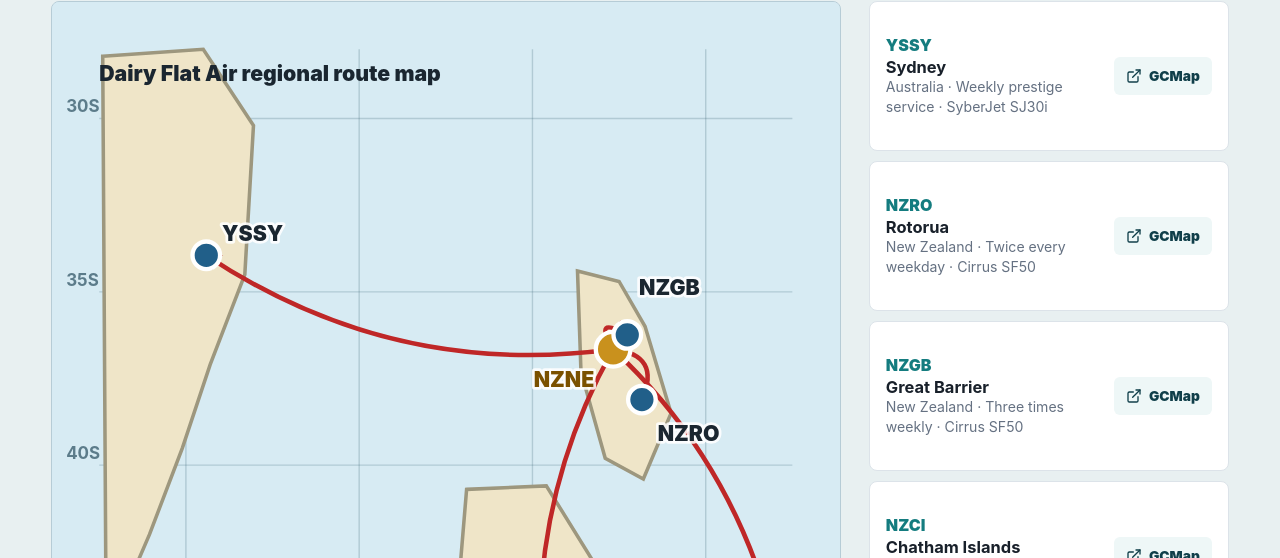
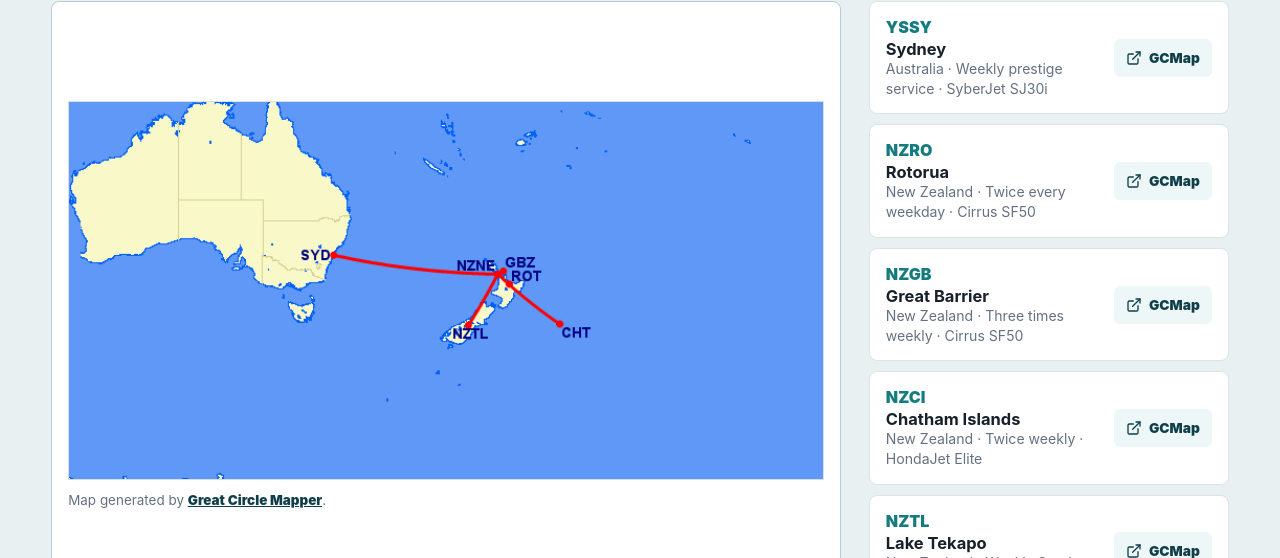
Before and after one commit to toubeichuan/AWD-Assignment-2, a Next.js app: page / in a window 1280 px wide. Shown: the part 691-1249 px from the top of the page. Built offline with nearby package versions, Linux system fonts and the light colour scheme.

Commit message:
Use generated Great Circle Mapper map

```diff
--- a/src/app/globals.css
+++ b/src/app/globals.css
@@ -247,84 +247,31 @@ select:focus {
 }
 
 .networkMap {
+  display: grid;
+  align-content: center;
+  gap: 12px;
   min-height: 360px;
   border: 1px solid #b6ccd6;
   border-radius: 8px;
-  background: #d7ebf3;
-  overflow: hidden;
+  background: #ffffff;
+  padding: 16px;
 }
 
-.networkMap svg {
+.gcmapImage {
   display: block;
   width: 100%;
-  height: 100%;
-  min-height: 360px;
+  height: auto;
+  border: 1px solid #d7e1e5;
 }
 
-.oceanPanel {
-  fill: #d7ebf3;
+.mapAttribution {
+  margin: 0;
+  color: var(--muted);
+  font-size: 0.84rem;
 }
 
-.graticule {
-  stroke: rgba(56, 98, 115, 0.24);
-  stroke-width: 0.18;
-}
-
-.graticuleLabel {
-  fill: rgba(34, 71, 88, 0.68);
-  font-size: 2.15px;
-  font-weight: 700;
-}
-
-.landMass {
-  fill: #efe5c8;
-  stroke: #9d977e;
-  stroke-width: 0.45;
-}
-
-.routeArc {
-  fill: none;
-  marker-end: url("#routeArrow");
-  stroke: #bf2727;
-  stroke-linecap: round;
-  stroke-width: 0.58;
-}
-
-.routeArrow {
-  fill: #bf2727;
-}
-
-.hubNode,
-.routeNode {
-  stroke: #ffffff;
-  stroke-width: 0.55;
-}
-
-.hubNode {
-  fill: #c9911d;
-}
-
-.routeNode {
-  fill: #215f89;
-}
-
-.mapLabel {
-  fill: #1a2630;
-  font-size: 2.7px;
-  font-weight: 900;
-  paint-order: stroke;
-  stroke: rgba(255, 255, 255, 0.86);
-  stroke-linejoin: round;
-  stroke-width: 0.7;
-}
-
-.hubLabel {
-  fill: #7a5100;
-}
-
-.mapTitle {
-  fill: #1a2630;
-  font-size: 2.7px;
+.mapAttribution a {
+  color: var(--deep);
   font-weight: 900;
 }
 
--- a/src/app/page.tsx
+++ b/src/app/page.tsx
@@ -12,6 +12,7 @@ import {
   Trash2,
   UserRoundSearch,
 } from "lucide-react";
+import Image from "next/image";
 import { FormEvent, useEffect, useMemo, useState } from "react";
 import type { Airport, ScheduleSummary } from "@/lib/types";
 
@@ -34,6 +35,8 @@ const todayInput = today.toISOString().slice(0, 10);
 const nextMonthInput = new Date(today.getTime() + 30 * 24 * 60 * 60 * 1000)
   .toISOString()
   .slice(0, 10);
+const gcmapSource =
+  "http://www.gcmap.com/map?P=NZNE-YSSY,NZNE-NZRO,NZNE-NZGB,NZNE-NZCI,NZNE-NZTL&MS=wls&MR=540&MX=720x360&PM=b:disc7%2b%25t&PC=red&PW=3";
 
 const routeNetwork = [
   {
@@ -43,11 +46,6 @@ const routeNetwork = [
     aircraft: "SyberJet SJ30i",
     frequency: "Weekly prestige service",
     gcmap: "http://www.gcmap.com/mapui?P=NZNE-YSSY",
-    lat: -33.946,
-    lon: 151.177,
-    labelDx: 2,
-    labelDy: -1.8,
-    labelAnchor: "start",
   },
   {
     code: "NZRO",
@@ -56,11 +54,6 @@ const routeNetwork = [
     aircraft: "Cirrus SF50",
     frequency: "Twice every weekday",
     gcmap: "http://www.gcmap.com/mapui?P=NZNE-NZRO",
-    lat: -38.109,
-    lon: 176.317,
-    labelDx: 2,
-    labelDy: 5.2,
-    labelAnchor: "start",
   },
   {
     code: "NZGB",
@@ -69,11 +62,6 @@ const routeNetwork = [
     aircraft: "Cirrus SF50",
     frequency: "Three times weekly",
     gcmap: "http://www.gcmap.com/mapui?P=NZNE-NZGB",
-    lat: -36.241,
-    lon: 175.472,
-    labelDx: 1.5,
-    labelDy: -5,
-    labelAnchor: "start",
   },
   {
     code: "NZCI",
@@ -82,11 +70,6 @@ const routeNetwork = [
     aircraft: "HondaJet Elite",
     frequency: "Twice weekly",
     gcmap: "http://www.gcmap.com/mapui?P=NZNE-NZCI",
-    lat: -43.811,
-    lon: 183.543,
-    labelDx: -2,
-    labelDy: -1.8,
-    labelAnchor: "end",
   },
   {
     code: "NZTL",
@@ -95,109 +78,8 @@ const routeNetwork = [
     aircraft: "HondaJet Elite",
     frequency: "Weekly South Island service",
     gcmap: "http://www.gcmap.com/mapui?P=NZNE-NZTL",
-    lat: -44.005,
-    lon: 170.445,
-    labelDx: 2,
-    labelDy: -1.8,
-    labelAnchor: "start",
   },
-] as const;
-
-const hubAirport = {
-  code: "NZNE",
-  city: "Dairy Flat",
-  lat: -36.657,
-  lon: 174.655,
-};
-
-const mapBounds = {
-  minLon: 145,
-  maxLon: 185,
-  minLat: -48,
-  maxLat: -28,
-};
-
-const graticuleLongitudes = [150, 160, 170, 180];
-const graticuleLatitudes = [-30, -35, -40, -45];
-
-const landShapes = [
-  [
-    [145.2, -28.2],
-    [151.0, -28.0],
-    [153.9, -30.2],
-    [153.4, -34.5],
-    [151.4, -37.1],
-    [149.8, -39.5],
-    [147.9, -42.0],
-    [145.4, -44.9],
-    [145.2, -28.2],
-  ],
-  [
-    [172.6, -34.4],
-    [175.0, -34.7],
-    [176.5, -36.0],
-    [178.0, -38.5],
-    [176.4, -40.4],
-    [174.2, -39.8],
-    [172.8, -37.3],
-    [172.6, -34.4],
-  ],
-  [
-    [166.2, -40.7],
-    [170.8, -40.6],
-    [174.4, -43.5],
-    [172.1, -46.7],
-    [167.0, -46.0],
-    [165.8, -43.1],
-    [166.2, -40.7],
-  ],
-  [
-    [183.0, -43.4],
-    [184.0, -43.5],
-    [184.1, -44.2],
-    [183.1, -44.4],
-    [182.7, -43.9],
-    [183.0, -43.4],
-  ],
 ];
-
-function projectPoint(lon: number, lat: number) {
-  const x =
-    6 + ((lon - mapBounds.minLon) / (mapBounds.maxLon - mapBounds.minLon)) * 88;
-  const y =
-    6 + ((mapBounds.maxLat - lat) / (mapBounds.maxLat - mapBounds.minLat)) * 88;
-  return { x, y };
-}
-
-function landPath(points: number[][]) {
-  return points
-    .map(([lon, lat], index) => {
-      const point = projectPoint(lon, lat);
-      return `${index === 0 ? "M" : "L"}${point.x.toFixed(2)} ${point.y.toFixed(2)}`;
-    })
-    .join(" ");
-}
-
-function routePath(destination: { code: string; lat: number; lon: number }) {
-  const start = projectPoint(hubAirport.lon, hubAirport.lat);
-  const end = projectPoint(destination.lon, destination.lat);
-  const midpoint = {
-    x: (start.x + end.x) / 2,
-    y: (start.y + end.y) / 2,
-  };
-  const dx = end.x - start.x;
-  const dy = end.y - start.y;
-  const distance = Math.hypot(dx, dy) || 1;
-  const bend = destination.code === "YSSY" ? -10 : destination.code === "NZTL" ? 4 : -5;
-  const control = {
-    x: midpoint.x + (-dy / distance) * bend,
-    y: midpoint.y + (dx / distance) * bend,
-  };
-
-  return `M${start.x.toFixed(2)} ${start.y.toFixed(2)} Q${control.x.toFixed(
-    2,
-  )} ${control.y.toFixed(2)} ${end.x.toFixed(2)} ${end.y.toFixed(2)}`;
-}
 
 export default function Home() {
   const [airports, setAirports] = useState<Airport[]>([]);
@@ -432,105 +314,21 @@ export default function Home() {
           </div>
           <div className="routeNetworkGrid">
             <div className="networkMap" aria-label="Dairy Flat Air route map">
-              <svg viewBox="0 0 100 100" role="img" aria-labelledby="route-map-title">
-                <title id="route-map-title">
-                  Great circle routes from Dairy Flat Airport
-                </title>
-                <defs>
-                  <marker
-                    id="routeArrow"
-                    markerHeight="4"
-                    markerWidth="4"
-                    orient="auto"
-                    refX="3"
-                    refY="2"
-                  >
-                    <path d="M0 0 L4 2 L0 4 Z" className="routeArrow" />
-                  </marker>
-                </defs>
-                <rect className="oceanPanel" x="0" y="0" width="100" height="100" />
-                {graticuleLongitudes.map((longitude) => {
-                  const top = projectPoint(longitude, mapBounds.maxLat);
-                  const bottom = projectPoint(longitude, mapBounds.minLat);
-                  return (
-                    <g key={longitude}>
-                      <line
-                        className="graticule"
-                        x1={top.x}
-                        x2={bottom.x}
-                        y1={top.y}
-                        y2={bottom.y}
-                      />
-                      <text className="graticuleLabel" x={top.x + 0.8} y="96">
-                        {longitude}E
-                      </text>
-                    </g>
-                  );
-                })}
-                {graticuleLatitudes.map((latitude) => {
-                  const left = projectPoint(mapBounds.minLon, latitude);
-                  const right = projectPoint(mapBounds.maxLon, latitude);
-                  return (
-                    <g key={latitude}>
-                      <line
-                        className="graticule"
-                        x1={left.x}
-                        x2={right.x}
-                        y1={left.y}
-                        y2={right.y}
-                      />
-                      <text className="graticuleLabel" x="1.8" y={left.y - 0.8}>
-                        {Math.abs(latitude)}S
-                      </text>
-                    </g>
-                  );
-                })}
-                {landShapes.map((shape, index) => (
-                  <path className="landMass" d={`${landPath(shape)} Z`} key={index} />
-                ))}
-                {routeNetwork.map((route) => (
-                  <path
-                    className="routeArc"
-                    d={routePath(route)}
-                    key={route.code}
-                  />
-                ))}
-                <circle
-                  className="hubNode"
-                  cx={projectPoint(hubAirport.lon, hubAirport.lat).x}
-                  cy={projectPoint(hubAirport.lon, hubAirport.lat).y}
-                  r="2.2"
-                />
-                <text
-                  className="mapLabel hubLabel"
-                  textAnchor="end"
-                  x={projectPoint(hubAirport.lon, hubAirport.lat).x - 2.4}
-                  y={projectPoint(hubAirport.lon, hubAirport.lat).y + 4.8}
-                >
-                  NZNE
-                </text>
-                {routeNetwork.map((route) => (
-                  <g key={route.code}>
-                    <circle
-                      className="routeNode"
-                      cx={projectPoint(route.lon, route.lat).x}
-                      cy={projectPoint(route.lon, route.lat).y}
-                      r="1.75"
-                    />
-                    <text
-                      className="mapLabel"
-                      textAnchor={route.labelAnchor}
-                      x={projectPoint(route.lon, route.lat).x + route.labelDx}
-                      y={projectPoint(route.lon, route.lat).y + route.labelDy}
-                    >
-                      {route.code}
-                    </text>
-                  </g>
-                ))}
-                <text className="mapTitle" x="6" y="10">
-                  Dairy Flat Air regional route map
-                </text>
-              </svg>
+              <Image
+                alt="Great Circle Mapper route map from Dairy Flat Airport to Sydney, Rotorua, Great Barrier, Chatham Islands, and Lake Tekapo"
+                className="gcmapImage"
+                height={360}
+                src="/dairy-flat-gcmap.gif"
+                unoptimized
+                width={720}
+              />
+              <p className="mapAttribution">
+                Map generated by{" "}
+                <a href={gcmapSource} target="_blank" rel="noreferrer">
+                  Great Circle Mapper
+                </a>
+                .
+              </p>
             </div>
 
             <div className="routeList">
```
Also changed, not shown: public/dairy-flat-gcmap.gif (added).
